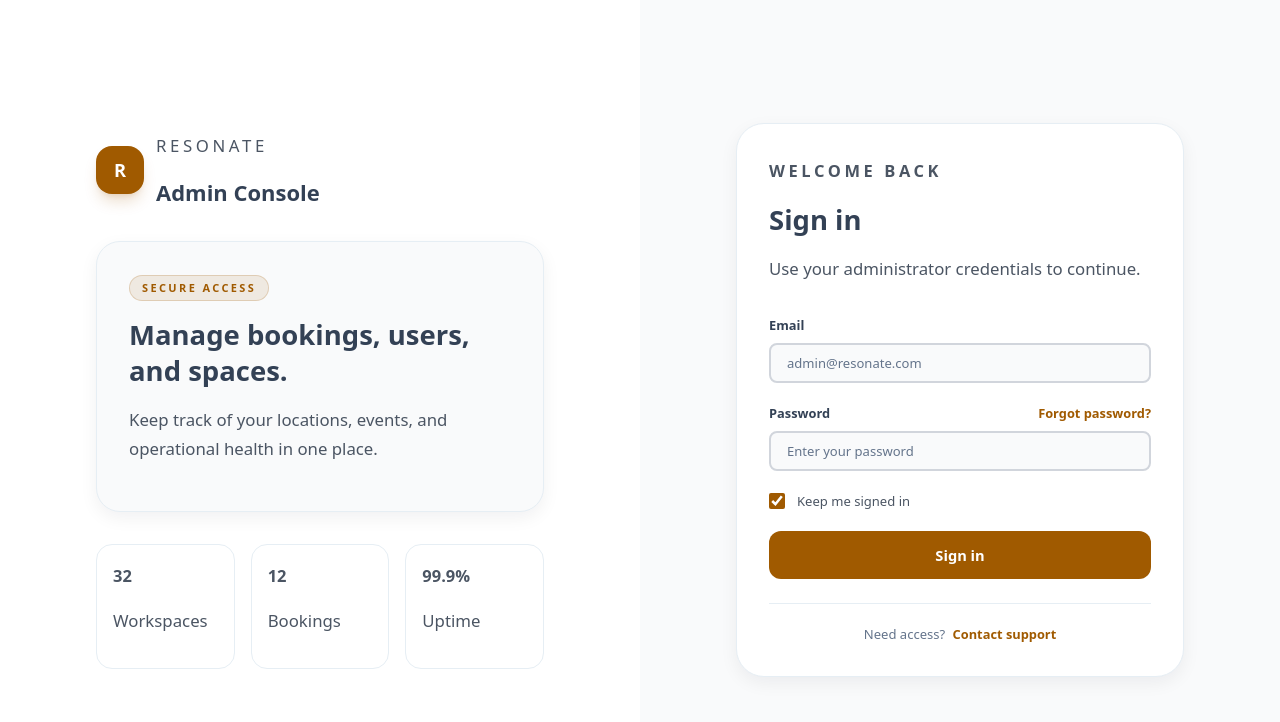
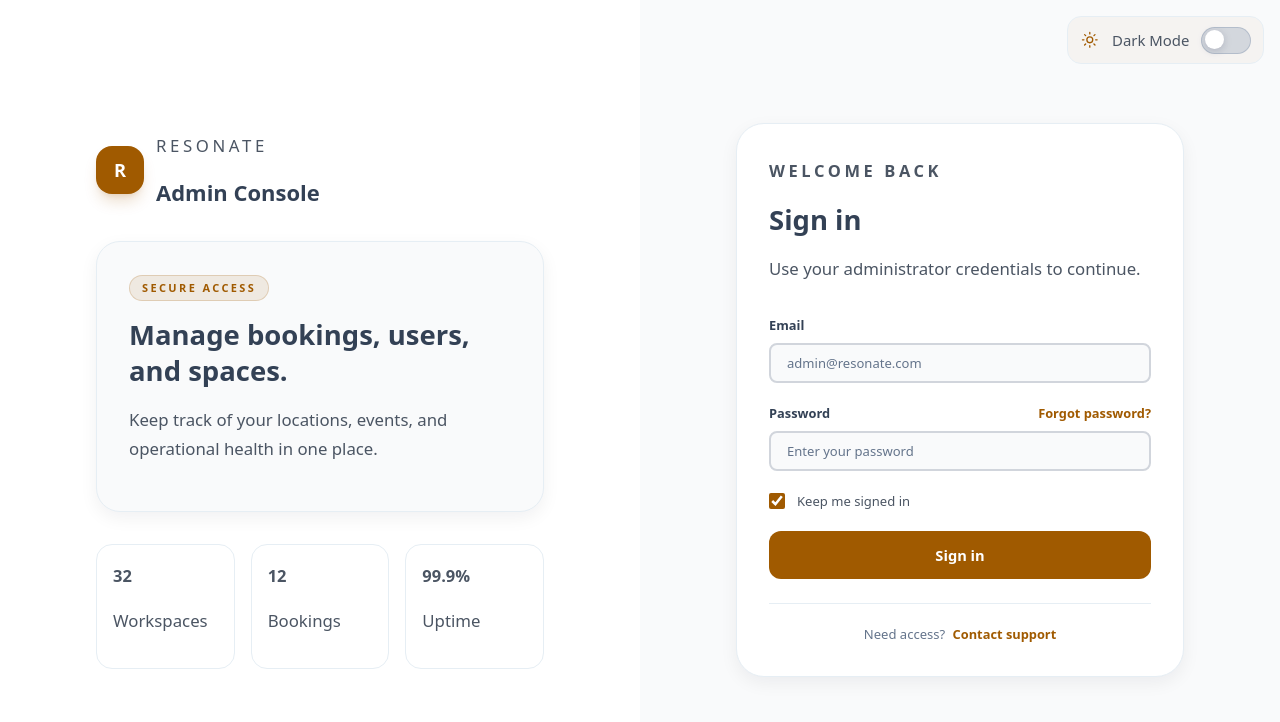
Before and after one commit to elvis-ci/Resonate-Admin, a Nuxt app: page /signin in a window 1280 px wide. Shown: the top 722 px of the page. Built offline with nearby package versions, Linux system fonts and the light colour scheme; no server answers; a web font is replaced by a local one.

Commit message:
fixed auth error handling and added dark mode toggle to signin page

```diff
--- a/app/assets/css/base.css
+++ b/app/assets/css/base.css
@@ -8,6 +8,8 @@
     --color-scrollbar-thumb-hover: #a8a8a8;
     --color-bg: #ffff;
     --color-alt-bg: #f9fafb;
+    --color-error-bg: #fef2f2;
+    --color-error-text: #b91c1c;
 
     --color-primary: #a05a00;
     --color-primary-hover: #e67e00;
@@ -50,6 +52,8 @@
   --color-bg: #0f172a;
   --color-alt-bg: #111827;
 
+  --color-error-bg: #fef2f2;
+  --color-error-text: #b91c1c;
   --color-card-bg: #111827;
   --color-card-bg2: #1f2933;
 
--- a/app/components/AdminSidebar.vue
+++ b/app/components/AdminSidebar.vue
@@ -266,6 +266,14 @@
       </ul>
     </nav>
     <div class="space-y-4">
+      <div
+        v-if="signOutError"
+        class="rounded-xl border border-red-500/30 bg-red-500/10 px-3 py-2 text-sm text-red-700 dark:text-red-300"
+        aria-live="polite"
+      >
+        {{ signOutError }}
+      </div>
+
       <button
         type="button"
         class="theme-toggle-btn"
@@ -340,6 +348,7 @@ const isActive = (path: string): boolean =>
 
 const { theme, toggle } = useTheme();
 const isSigningOut = ref(false);
+const signOutError = ref("");
 
 // Supabase client for auth actions
 const supabase = useSupabaseClient();
@@ -361,18 +370,23 @@ function onToggleKeydown(event: KeyboardEvent) {
 async function signOut() {
   if (isSigningOut.value) return;
 
+  signOutError.value = "";
   isSigningOut.value = true;
 
   try {
     const { error } = await supabase.auth.signOut();
     if (error) {
-      console.error("Sign out error", error);
+      signOutError.value =
+        error.message || "Unable to sign out. Please try again.";
       return;
     }
 
     await navigateTo("/signin");
   } catch (err) {
-    console.error("Unexpected sign out error", err);
+    signOutError.value =
+      err instanceof Error
+        ? err.message
+        : "Unable to sign out. Please try again.";
   } finally {
     isSigningOut.value = false;
   }
--- a/app/pages/signin.vue
+++ b/app/pages/signin.vue
@@ -9,24 +9,42 @@ const supabase = useSupabaseClient()
 const email = ref('')
 const password = ref('')
 const isSigningIn = ref(false)
+const authError = ref('')
+const { theme, toggle } = useTheme()
+
+function onToggleKeydown(event: KeyboardEvent) {
+  if (event.key === 'Enter' || event.key === ' ') {
+    event.preventDefault()
+    toggle()
+  }
+}
 
 async function login() {
   if (isSigningIn.value) return
+
+  authError.value = ''
+
+  if (!email.value.trim() || !password.value.trim()) {
+    authError.value = 'Please enter both your email and password.'
+    return
+  }
 
   isSigningIn.value = true
 
   try {
     const { error } = await supabase.auth.signInWithPassword({
-      email: email.value,
+      email: email.value.trim(),
       password: password.value,
     })
 
     if (error) {
-      console.error(error)
+      authError.value = error.message || 'Unable to sign in. Please try again.'
       return
     }
 
     await navigateTo('/')
+  } catch (err) {
+    authError.value = err instanceof Error ? err.message : 'Unable to sign in. Please try again.'
   } finally {
     isSigningIn.value = false
   }
@@ -36,6 +54,42 @@ const rememberMe = ref(true);
 
 <template>
   <div class="min-h-screen bg-alt-bg text-body">
+    <button
+      type="button"
+      class="fixed top-4 right-4 z-50 theme-toggle-btn-signin"
+      :class="{ 'is-dark': theme === 'dark' }"
+      @click="toggle"
+      @keydown="onToggleKeydown"
+      role="switch"
+      :aria-checked="theme === 'dark'"
+      aria-label="Toggle dark mode"
+    >
+      <span class="theme-icon" aria-hidden="true">
+        <svg
+          xmlns="http://www.w3.org/2000/svg"
+          viewBox="0 0 24 24"
+          fill="none"
+          stroke="currentColor"
+          stroke-width="1.8"
+          stroke-linecap="round"
+          stroke-linejoin="round"
+        >
+          <circle cx="12" cy="12" r="4" />
+          <path
+            d="M12 2v2M12 20v2M4.93 4.93l1.41 1.41M17.66 17.66l1.41 1.41M2 12h2M20 12h2M4.93 19.07l1.41-1.41M17.66 6.34l1.41-1.41"
+          />
+        </svg>
+      </span>
+        Dark Mode
+
+      <span class="pill" aria-hidden="true">
+        <span
+          class="slider"
+          :class="{ 'slider-right': theme === 'dark' }"
+        ></span>
+      </span>
+    </button>
+
     <div class="mx-auto grid min-h-screen lg:grid-cols-2">
       <div class="hidden lg:flex lg:items-center lg:justify-center lg:bg-card-bg lg:p-12">
         <div class="w-full max-w-md space-y-8">
@@ -88,6 +142,10 @@ const rememberMe = ref(true);
             </div>
 
             <form class="space-y-5" >
+              <div v-if="authError" class="rounded-xl text-center border border-error-text/30 bg-error-bg px-3 py-2 text-sm text-error-text" aria-live="polite">
+                {{ authError }}
+              </div>
+
               <div class="space-y-2">
                 <label for="email" class="block text-sm font-semibold text-heading">Email</label>
                 <input
@@ -140,3 +198,74 @@ const rememberMe = ref(true);
     </div>
   </div>
 </template>
+
+<style scoped>
+.theme-toggle-btn-signin {
+  display: inline-flex;
+  align-items: center;
+  justify-content: center;
+  gap: 0.75rem;
+  padding: 0.6rem 0.75rem;
+  border: 1px solid var(--color-border);
+  border-radius: 0.875rem;
+  background: rgba(160, 90, 0, 0.04);
+  color: var(--color-body);
+  cursor: pointer;
+  transition: all 0.2s ease;
+}
+
+.theme-toggle-btn-signin:hover {
+  border-color: var(--color-primary);
+}
+
+.theme-icon {
+  display: inline-flex;
+  align-items: center;
+  justify-content: center;
+  width: 1.25rem;
+  height: 1.25rem;
+  color: var(--color-primary);
+}
+
+.theme-icon svg {
+  width: 1.1rem;
+  height: 1.1rem;
+}
+
+.pill {
+  position: relative;
+  display: inline-flex;
+  align-items: center;
+  width: 3.1rem;
+  height: 1.7rem;
+  border-radius: 9999px;
+  background: rgba(148, 163, 184, 0.35);
+  border: 1px solid rgba(148, 163, 184, 0.5);
+  flex-shrink: 0;
+}
+
+.slider {
+  position: absolute;
+  left: 0.18rem;
+  top: 0.18rem;
+  width: 1.15rem;
+  height: 1.15rem;
+  border-radius: 9999px;
+  background: var(--color-secondary);
+  box-shadow: 0 2px 8px rgba(15, 23, 42, 0.18);
+  transform: translateX(0);
+  transition:
+    transform 0.2s ease,
+    background-color 0.2s ease;
+}
+
+.theme-toggle-btn-signin.is-dark .pill {
+  background: rgba(224, 124, 11, 0.2);
+  border-color: rgba(224, 124, 11, 0.5);
+}
+
+.theme-toggle-btn-signin.is-dark .slider {
+  transform: translateX(1.36rem);
+  background: var(--color-primary);
+}
+</style>
```
